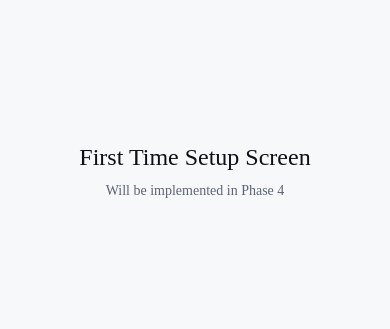
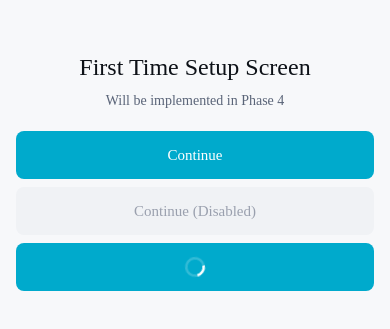
Before and after one commit to Rashmiya/SecureSyncMobileApplication, a React Native app: screen /FirstTimeSetup in a window 390 px wide. Shown: the part 251-580 px from the top of the page. Built offline with nearby package versions, Linux system fonts and the light colour scheme.

Commit message:
feat(design-system): add PrimaryButton with default, disabled, and loading states

```diff
--- /dev/null
+++ b/src/components/buttons/PrimaryButton.tsx
@@ -0,0 +1,110 @@
+import React from "react";
+import {
+  Pressable,
+  Text,
+  ActivityIndicator,
+  StyleSheet,
+  View,
+  ViewStyle,
+} from "react-native";
+import { colors } from "../../theme/colors";
+import { typography } from "../../theme/typography";
+import { spacing } from "../../theme/spacing";
+import { radius } from "../../theme/radius";
+
+interface PrimaryButtonProps {
+  title: string;
+  onPress: () => void;
+  loading?: boolean;
+  disabled?: boolean;
+  fullWidth?: boolean;
+  testID?: string;
+  style?: ViewStyle;
+}
+
+export const PrimaryButton: React.FC<PrimaryButtonProps> = ({
+  title,
+  onPress,
+  loading = false,
+  disabled = false,
+  fullWidth = true,
+  testID,
+  style,
+}) => {
+  // Loading also blocks taps — prevents double submit on slow networks
+  const isInactive = disabled || loading;
+
+  return (
+    <Pressable
+      onPress={onPress}
+      disabled={isInactive}
+      testID={testID}
+      accessibilityRole="button"
+      accessibilityState={{ disabled: isInactive, busy: loading }}
+      accessibilityLabel={title}
+      style={({ pressed }) => [
+        styles.base,
+        fullWidth && styles.fullWidth,
+        isInactive ? styles.disabled : styles.default,
+        disabled ? styles.disabled : styles.default,
+        pressed && !isInactive && styles.pressed,
+        style,
+      ]}
+    >
+      {/* Fixed height slot — swaps title, spinner without layout jump */}
+      <View style={styles.contentSlot}>
+        {loading ? (
+          <ActivityIndicator
+            size="small"
+            color={colors.text.onBrand}
+            testID={testID ? `${testID}-spinner` : undefined}
+          />
+        ) : (
+          <Text
+            style={[styles.label, disabled && styles.labelDisabled]}
+            numberOfLines={1}
+          >
+            {title}
+          </Text>
+        )}
+      </View>
+    </Pressable>
+  );
+};
+
+const styles = StyleSheet.create({
+  base: {
+    minHeight: spacing.touch,
+    paddingHorizontal: spacing.lg,
+    paddingVertical: spacing.md,
+    borderRadius: radius.md,
+    alignItems: "center",
+    justifyContent: "center",
+  },
+  fullWidth: {
+    width: "100%",
+  },
+  default: {
+    backgroundColor: colors.brand.primary,
+  },
+  disabled: {
+    backgroundColor: colors.background.input,
+  },
+  pressed: {
+    opacity: 0.7,
+  },
+  contentSlot: {
+    height: typography.button.lineHeight,
+    justifyContent: "center",
+    alignItems: "center",
+  },
+  label: {
+    fontFamily: typography.button.fontFamily,
+    fontSize: typography.button.fontSize,
+    lineHeight: typography.button.lineHeight,
+    color: colors.text.onBrand,
+  },
+  labelDisabled: {
+    color: colors.text.tertiary,
+  },
+});
--- a/src/features/auth/screens/FirstTimeSetupScreen.tsx
+++ b/src/features/auth/screens/FirstTimeSetupScreen.tsx
@@ -3,12 +3,38 @@ import { View, Text, StyleSheet } from "react-native";
 import { colors } from "../../../theme/colors";
 import { typography } from "../../../theme/typography";
 import { spacing } from "../../../theme/spacing";
+import { PrimaryButton } from "../../../components/buttons/PrimaryButton";
 
 export const FirstTimeSetupScreen = () => {
   return (
     <View style={styles.container}>
       <Text style={styles.title}>First Time Setup Screen</Text>
       <Text style={styles.subtitle}>Will be implemented in Phase 4</Text>
+
+      {/* ──TODO:- PrimaryButton Test (FE-20)*/}
+
+      {/* State 1 — Default */}
+      <PrimaryButton
+        title="Continue"
+        onPress={() => console.log("tapped")}
+        style={{ marginTop: spacing.xl }}
+      />
+
+      {/* State 2 — Disabled */}
+      <PrimaryButton
+        title="Continue (Disabled)"
+        onPress={() => console.log("tapped disable button")}
+        disabled
+        style={{ marginTop: spacing.sm }}
+      />
+
+      {/* State 3 — Loading */}
+      <PrimaryButton
+        title="Continue (Loading)"
+        onPress={() => console.log("tapped loading button")}
+        loading
+        style={{ marginTop: spacing.sm }}
+      />
     </View>
   );
 };
```
